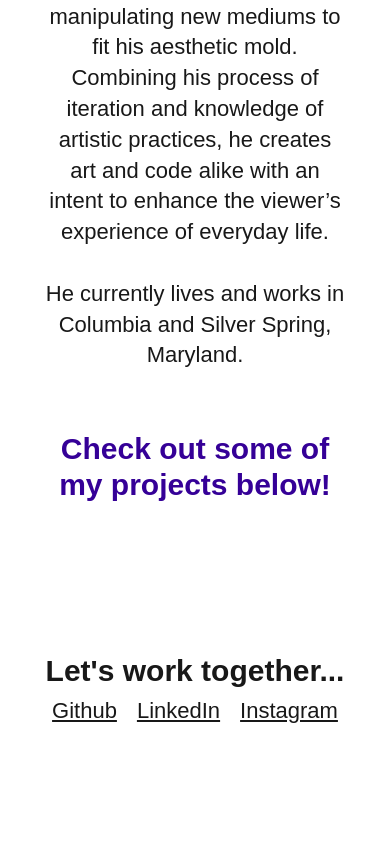
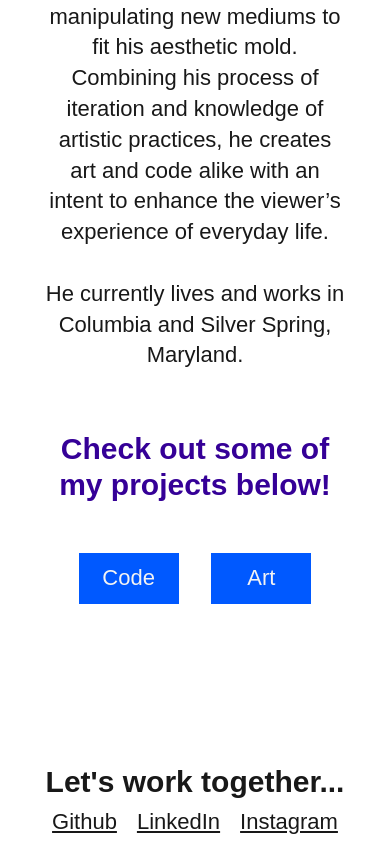
Before and after one commit to thymetime/Module-12-React, a React (Vite) app in the folder Portfolio/: page / in a window 390 px wide. Shown: the part 600-1444 px from the top of the page. Before the commit the page ends 1333 px from the top, so only its background shows below. Built offline with nearby package versions, Linux system fonts and the light colour scheme.

Commit message:
Added action buttons, fixed mobile artpage layout

```diff
--- a/Portfolio/src/App.css
+++ b/Portfolio/src/App.css
@@ -196,6 +196,32 @@ img {
     color: var(--main-purple);
 }
 
+.bio-info--action {
+    display: flex;
+    width: 100%;
+    flex-direction: row;
+    align-items: center;
+    justify-content: space-evenly;
+
+}
+
+.bio-info--action_link {
+    padding: 1rem;
+    margin-bottom: 1rem;
+    width: 100px;
+    background-color: var(--main-blue);
+    color: var(--main-white);
+    border: none;
+    transition: .25s
+}
+
+.bio-info--action_link:hover {
+    border: 2px solid var(--main-blue);
+    background-color: var(--main-white);
+    color: var(--main-blue)
+}
+
+
 #bio-img {
     display: block;
     width: 60%;
@@ -205,6 +231,7 @@ img {
     border-radius: 50%;
     box-shadow: 0px 4px 4px 4px rgba(0,0,0,.2);
 }
+
 
 @media (min-width: 1024px) {
     .bio-page {
@@ -224,6 +251,9 @@ img {
         margin: 0 5rem;
     }
 
+    .bio-info--action {
+        width: 80%;
+    }
 
 
 }
--- a/Portfolio/src/App.jsx
+++ b/Portfolio/src/App.jsx
@@ -1,5 +1,5 @@
 import './App.css'
-import './AboutPage.css'
+import './ArtPage.css'
 // Bringing in the required import from 'react-router-dom'
 import { Outlet } from 'react-router-dom';
 import Nav from './components/NavTabs';
--- a/Portfolio/src/AboutPage.css
+++ b/Portfolio/src/ArtPage.css
@@ -24,6 +24,13 @@ main {
 
 .gallery-container > * {
   width: 100%;
+  /* min-width: 200px; */
   height: 100%;
   object-fit: cover;
 }
+
+@media (max-width: 540px) {
+  .gallery-container {
+    display: block;
+  }
+}
--- a/Portfolio/src/pages/Art.jsx
+++ b/Portfolio/src/pages/Art.jsx
@@ -8,11 +8,11 @@ export default function Art() {
         <img src="../assets/art/idkkkk.png"></img>
         <img src="../assets/art/Museum1.png"></img>
         <img src="../assets/art/Untitled-1.png"></img>
-        <video playsinline muted loop autoplay="autoplay"  src="../src/assets/warning_left.webm" type="video/mp4"></video>
+        <video playsInline muted loop autoplay="autoplay" src="../src/assets/art/warning_left.webm" type="video/mp4"></video>
         <img src="../assets/art/IMG_2345.JPG"></img>
         <img src="../assets/art/Group 4csfir.png"></img>
         <img src="../assets/art/IMG_1753.00_00_00_00.Still001.png"></img>
-        <video playsInline muted loop autoplay="autoplay" src="../src/assets/warning_middle.webm"></video>
+        <video playsInline muted loop autoplay="autoplay" src="../src/assets/art/warning_middle.webm" type="video/mp4"></video>
         <img src="../assets/art/IMG_1342.jpg"></img>
         <img src="../assets/art/IMG_4917.JPG"></img>
         <video playsInline muted loop autoplay="autplay" src="../assets/art/warning_right.webm" type="video/mp4" ></video>
--- a/Portfolio/src/pages/Home.jsx
+++ b/Portfolio/src/pages/Home.jsx
@@ -1,12 +1,7 @@
 import { useNavigate } from "react-router-dom";
 
 export default function Home() {
-    let navigate = useNavigate();
-
-    const routeChange = (page) =>{
-        let path = `./${page}`;
-        navigate(path);
-    }
+  let navigate = useNavigate();
 
   return (
     <div>
@@ -36,8 +31,11 @@ export default function Home() {
           </content>
 
           <h3 class="bio-info--prompt">Check out some of my projects below!</h3>
-          {/* <button onClick={routeChange('Code')}>Code</button> */}
-          {/* <button onClick={routeChange('Art')}>Art</button> */}
+          <div class="bio-info--action">
+            <button class="bio-info--action_link" onClick={() => navigate('./Code')}>Code</button>
+            <button class="bio-info--action_link" onClick={() => navigate('./Art')}>Art</button>
+          </div>
+
 
 
       </section>
```
